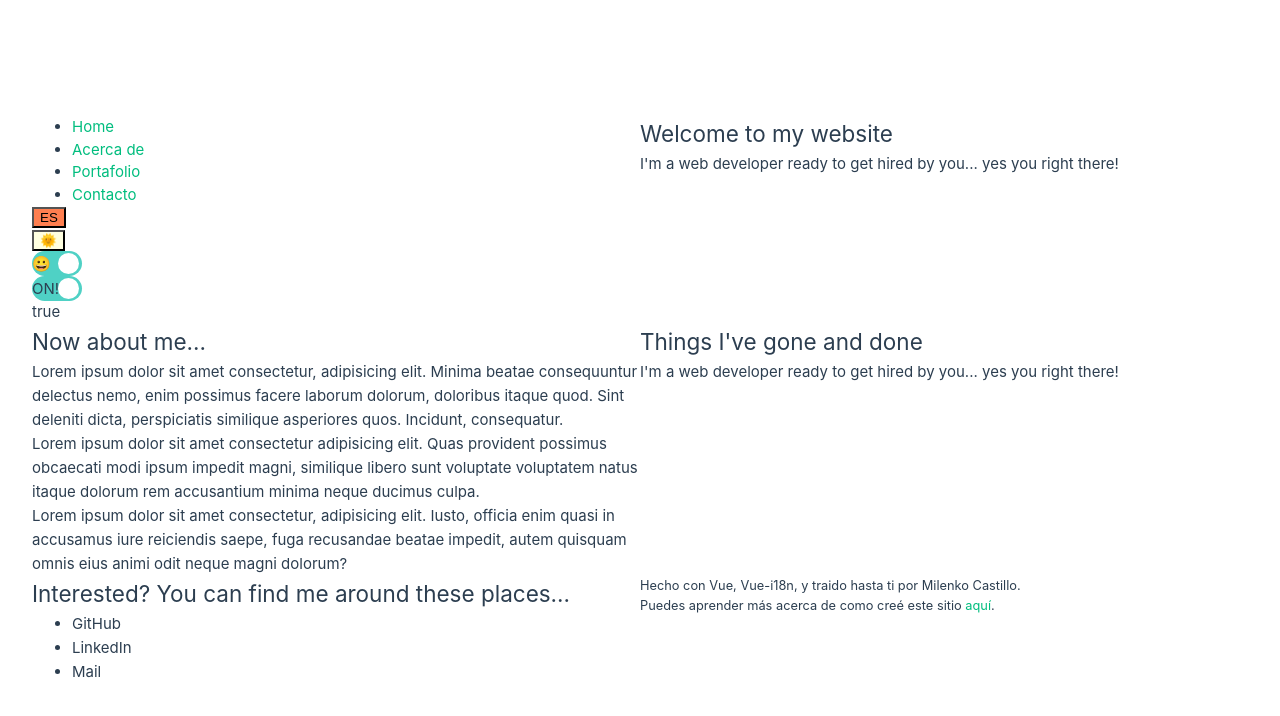
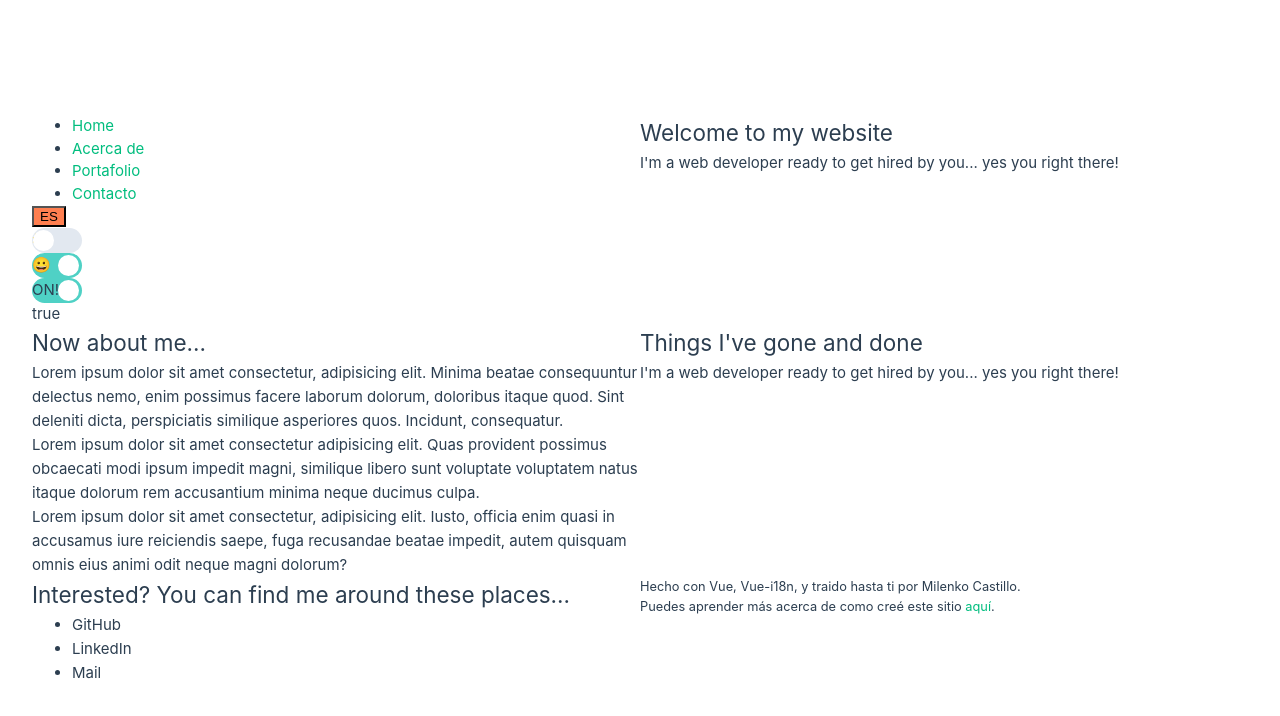
Before and after one commit to stixbunny/portfolio, a Vue app: page / in a window 1280 px wide. Shown: the top 716 px of the page. Built offline with nearby package versions, Linux system fonts and the light colour scheme.

Commit message:
nighmodeswitch with modeswitch

```diff
--- a/src/components/NightModeSwitch.vue
+++ b/src/components/NightModeSwitch.vue
@@ -1,6 +1,9 @@
 <script setup>
-import { computed } from 'vue';
 import { useDark } from '@vueuse/core';
+import ModeSwitch from './ModeSwitch.vue';
+
+const onText = '🌚';
+const offText = '🌞';
 
 const nightMode = useDark({
   selector: 'html',
@@ -9,27 +12,16 @@ const nightMode = useDark({
   valueLight: 'light',
   disableTransition: false,
 });
-const computedMode = computed(() => {
-  return nightMode.value ? '🌚' : '🌞';
-});
-function switchButton() {
+
+function switchState() {
   nightMode.value = !nightMode.value;
 }
 </script>
 
 <template>
-  <div>
-    <button class="switch" :class="{ active: nightMode }" @click="switchButton">
-      {{ computedMode }}
-    </button>
-  </div>
+  <ModeSwitch :on-text="onText" :off-text="offText" :default-state="nightMode" @clicked="switchState" />
 </template>
 
 <style scoped>
-button {
-  background-color: lightyellow;
-}
-button.active {
-  background-color: steelblue;
-}
+
 </style>
```
